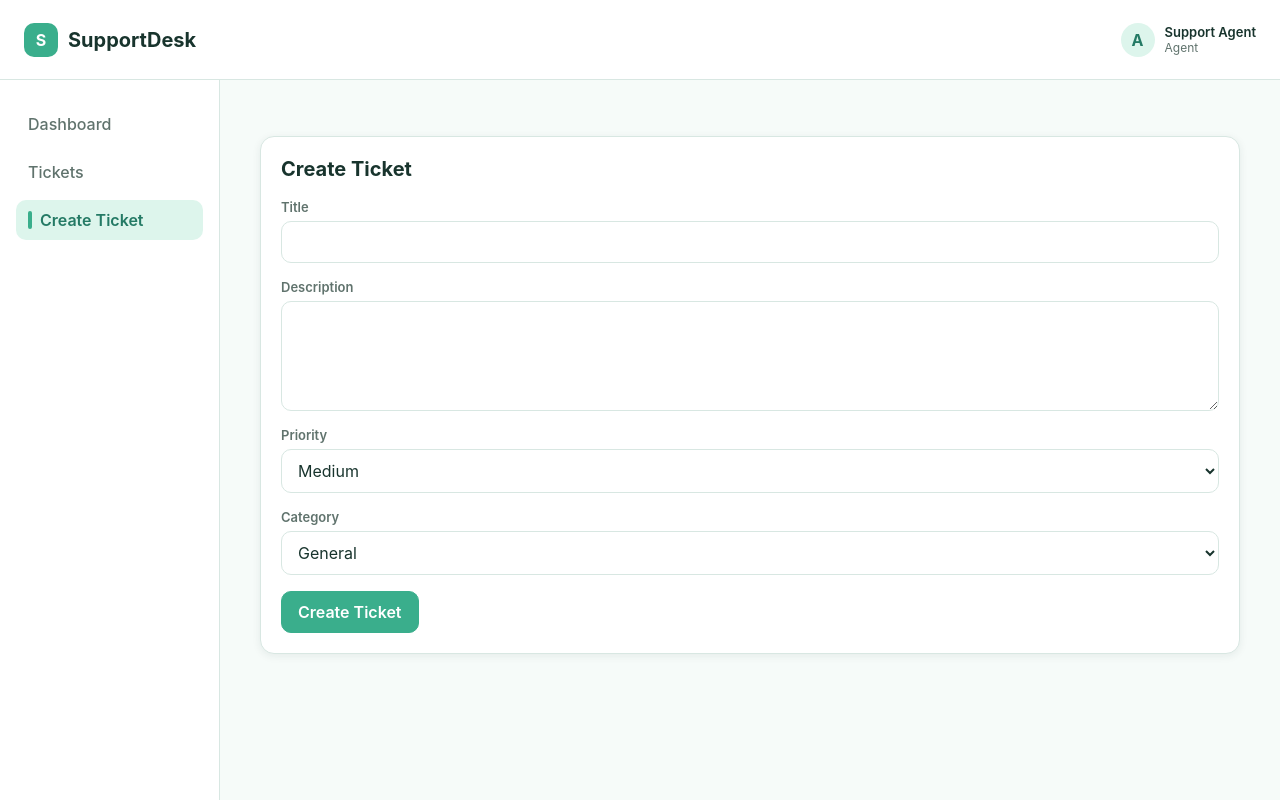
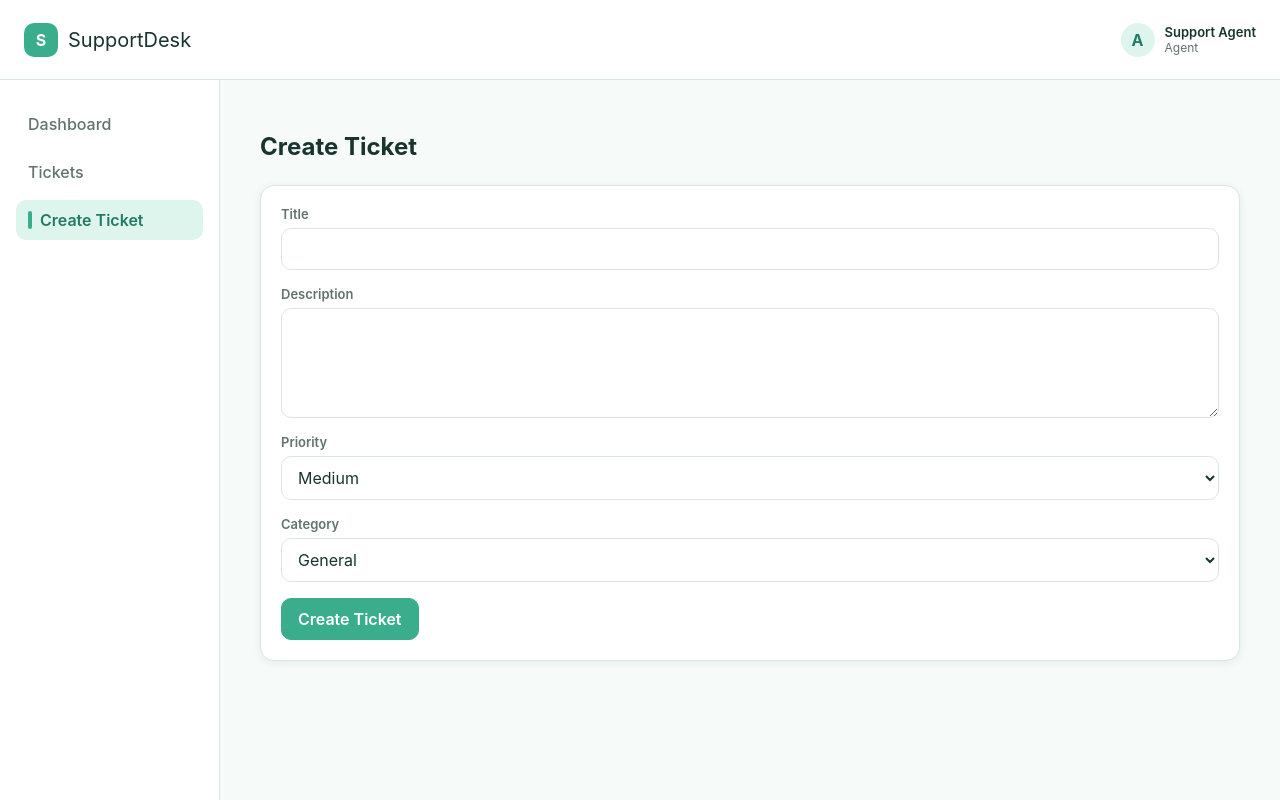
Before and after one commit to Andrew543210/react-ts-support-desk, a React (Vite) app: page /tickets/new in a window 1280 px wide. Built offline with nearby package versions, Linux system fonts and the light colour scheme.

Commit message:
refactor(a11y): improve page heading hierarchy
Move the Create Ticket page heading out of the reusable TicketForm component.

Replace the global application heading with a branding element to maintain a clear page heading hierarchy.

Preserve existing ticket creation and editing behavior.

```diff
--- a/src/components/Header/Header.tsx
+++ b/src/components/Header/Header.tsx
@@ -5,7 +5,7 @@ export default function Header() {
         <header className={styles.header}>
             <div className={styles.brand}>
                 <div className={styles.logoMark}>S</div>
-                <h1 className={styles.title}>SupportDesk</h1>
+                <div className={styles.title}>SupportDesk</div>
             </div>
 
             <div className={styles.user}>
--- a/src/components/TicketForm/TicketForm.tsx
+++ b/src/components/TicketForm/TicketForm.tsx
@@ -82,8 +82,6 @@ export default function TicketForm(props: TicketFormProps) {
 
     return (
         <section className={styles.section}>
-            <h2 className={styles.title}>{isEditing ? "Edit Ticket" : "Create Ticket"}</h2>
-
             <form
                 className={styles.form}
                 onSubmit={handleSubmit}
--- a/src/pages/CreateTicketPage/CreateTicketPage.tsx
+++ b/src/pages/CreateTicketPage/CreateTicketPage.tsx
@@ -18,6 +18,7 @@ export default function CreateTicketPage({
 
     return (
         <section>
+            <h1>Create Ticket</h1>
             <TicketForm
                 mode="create"
                 onCreateTicket={handleCreateTicket}
```
